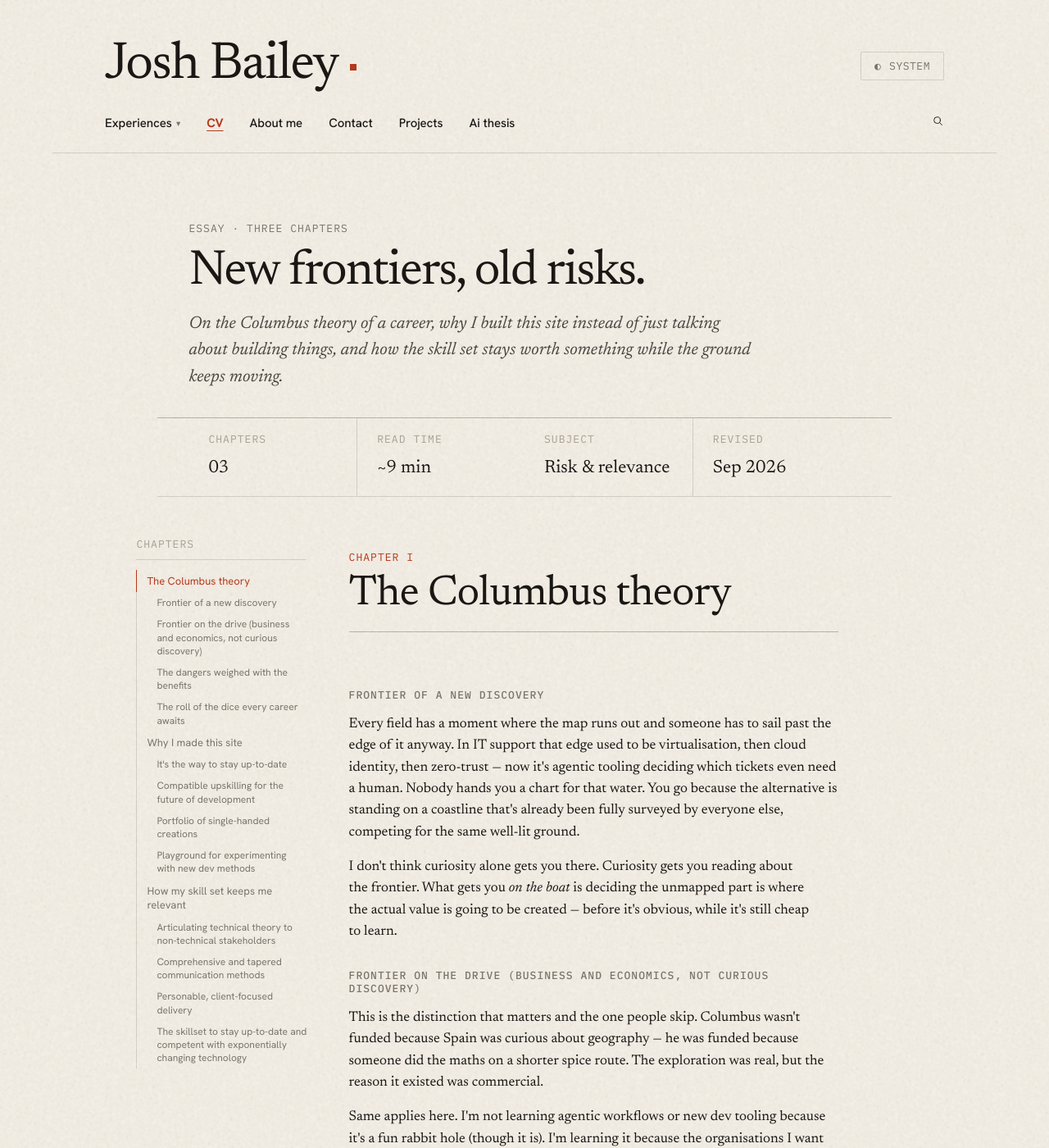
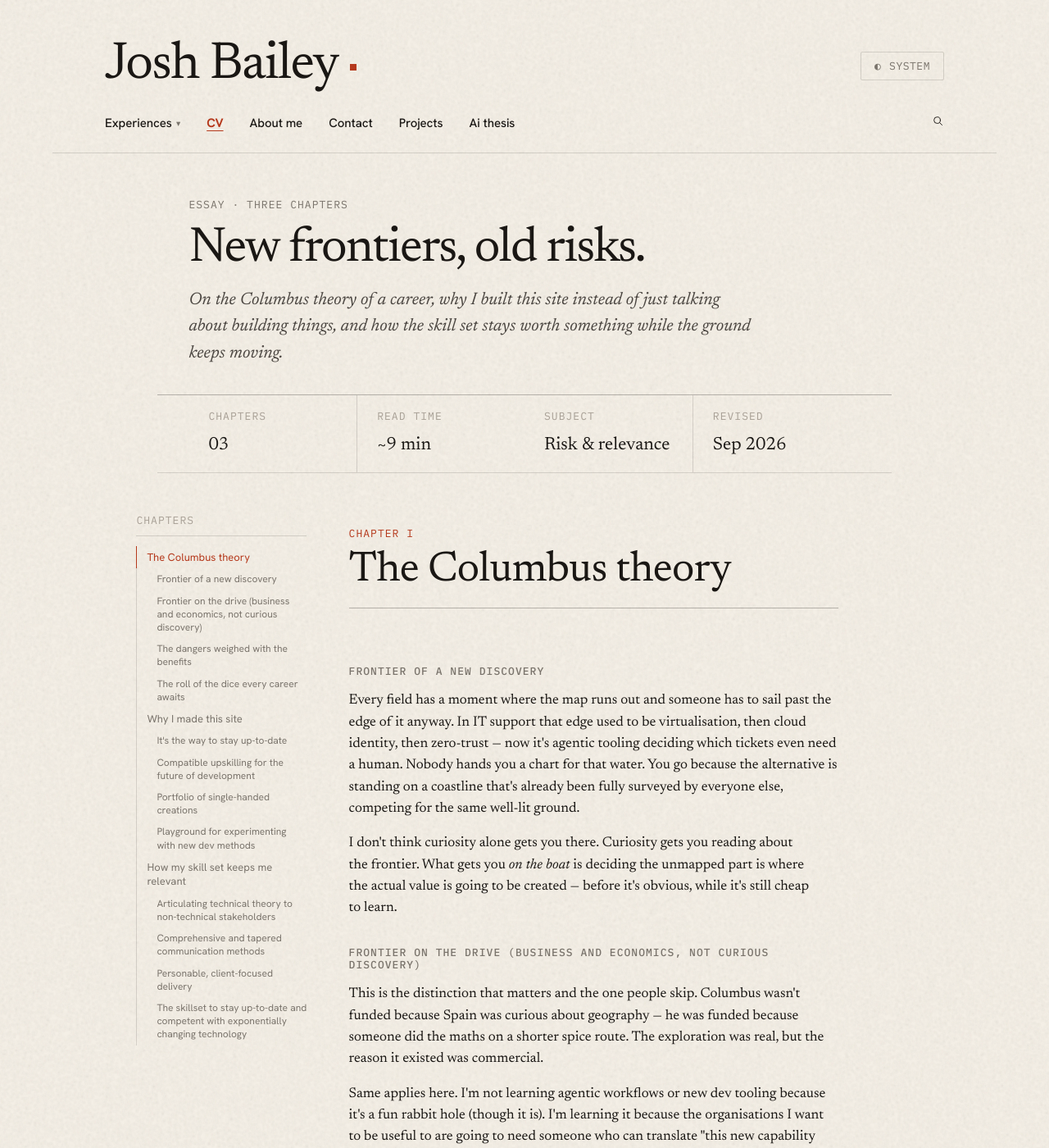
Before and after one commit to JAYJAYBEE303/jayjaybee-site, a Jekyll site: the page built from ai-thesis/index.html, in a window 1280 px wide and 1400 px high. Shown: the whole window at 82% size. Built offline with Jekyll 4.4.1, drawn with Linux system fonts in a browser that asks for light colours.

Commit message:
es-mast: pin top gap to --space-7, matching the gap below the stat strip
.page's padding-top grows past --space-7 on wide viewports; the gap
under the stat strip (.es-rail/.es-art's own padding-top) is a flat
--space-7. Cancel the clamp's growth with a matching negative
margin-top so the mast block reads as evenly spaced above and below
at every width, not just on narrow ones where the clamp bottoms out.

global.css?v=62, layout.css?v=52.

Co-Authored-By: Claude Sonnet 5 <noreply@anthropic.com>

```diff
--- a/assets/css/global.css
+++ b/assets/css/global.css
@@ -16,7 +16,7 @@
    ========================================================================= */
 
 @import url('variables.css?v=41');
-@import url('layout.css?v=51');
+@import url('layout.css?v=52');
 @import url('components.css?v=49');
 @import url('wiki.css?v=9');
 
--- a/assets/css/layout.css
+++ b/assets/css/layout.css
@@ -1126,12 +1126,17 @@
 }
 
 .es-mast {
-  /* No padding-top here — .page already carries the header-to-content
-     gap (clamp(--space-7, 6vw, --space-10)), same as .lede-block and
-     .proj-hero-b. Stacking a second top padding on top of that was
-     the bug: doubled the gap under the header. */
+  /* .page's own padding-top (clamp(--space-7, 6vw, --space-10)) grows
+     past --space-7 on wide viewports — fine for .lede-block and
+     .proj-hero-b, which don't need to match anything below them. This
+     page does: the gap under the stat strip (.es-rail/.es-art's own
+     padding-top) is a flat --space-7. Cancelling the clamp's growth
+     here keeps the top gap pinned to exactly --space-7 too, so the
+     mast reads as evenly spaced above and below at every width. */
+  margin-top: calc(var(--space-7) - clamp(var(--space-7), 6vw, var(--space-10)));
   max-width: 56rem;
-  margin: 0 auto;
+  margin-left: auto;
+  margin-right: auto;
   padding: 0 clamp(var(--space-4), 3vw, var(--space-7)) 0;
 }
 .es-mast__title {
```
